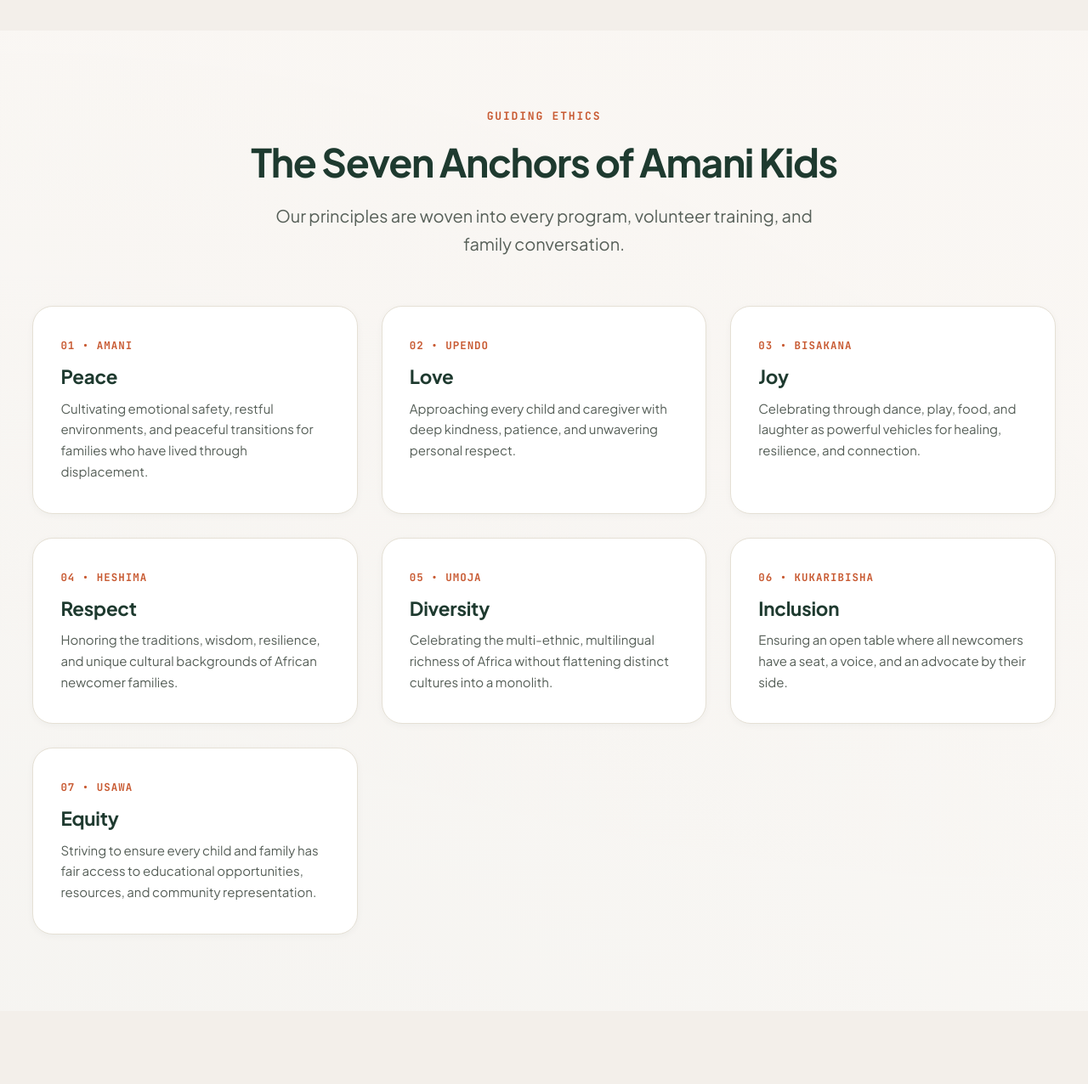
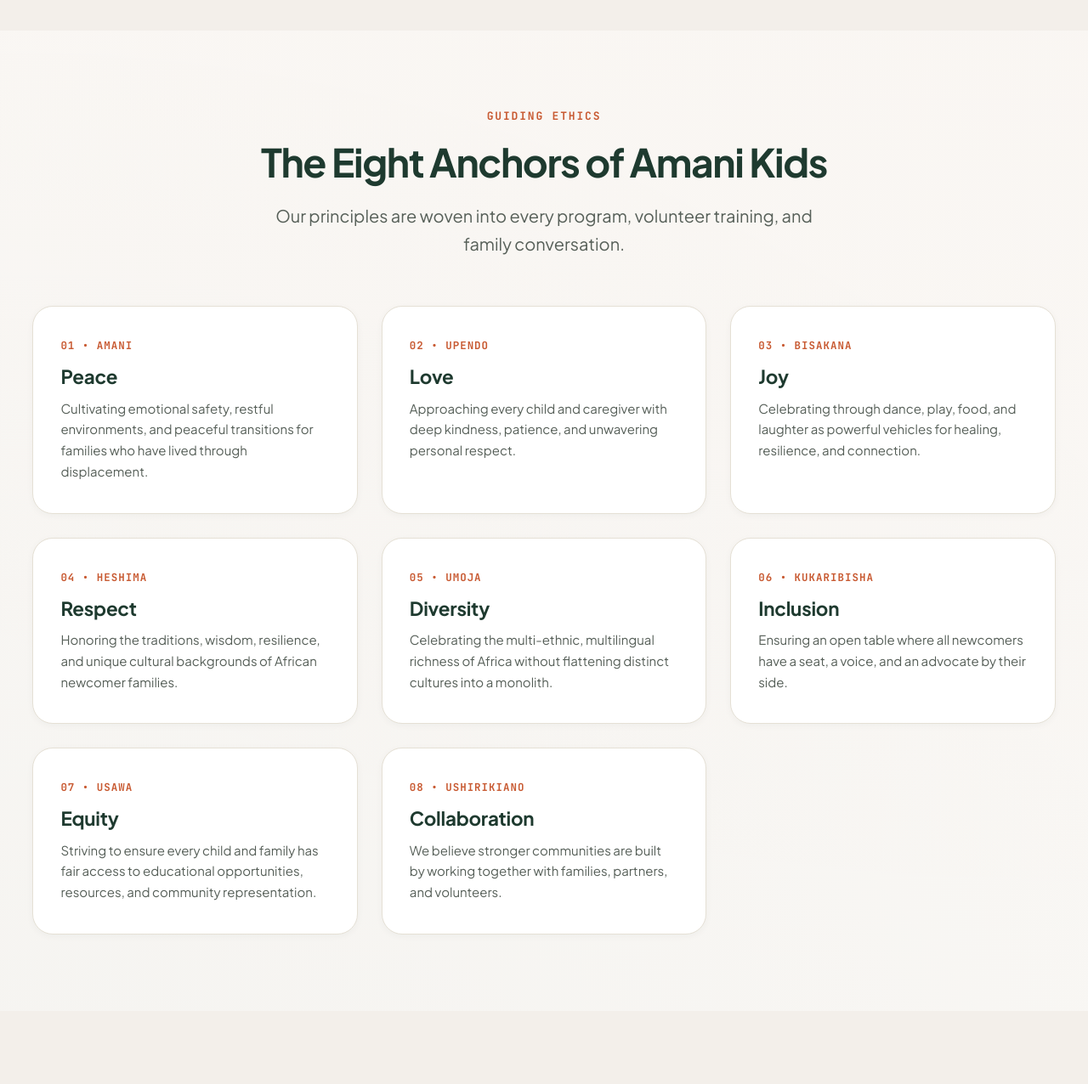
Before and after one commit to Amanikids22/Amanikids, a website: page about.html in a window 1280 px wide. Shown: the part 1916-3192 px from the top of the page at 85% size. Drawn offline with nearby package versions, Linux system fonts and the light colour scheme.

Commit message:
Update guiding ethics to Eight Anchors and add 08 Collaboration (Ushirikiano)

```diff
--- a/about.html
+++ b/about.html
@@ -447,7 +447,7 @@
       <div class="container">
         <div class="section-header text-center fade-up">
           <div class="eyebrow">GUIDING ETHICS</div>
-          <h2 class="section-title">The Seven Anchors of Amani Kids</h2>
+          <h2 class="section-title">The Eight Anchors of Amani Kids</h2>
           <p class="lead-text">Our principles are woven into every program, volunteer training, and family conversation.</p>
         </div>
 
@@ -493,6 +493,12 @@
             <div class="value-card-number">07 • USAWA</div>
             <h3>Equity</h3>
             <p>Striving to ensure every child and family has fair access to educational opportunities, resources, and community representation.</p>
+          </div>
+
+          <div class="value-feature-card">
+            <div class="value-card-number">08 • USHIRIKIANO</div>
+            <h3>Collaboration</h3>
+            <p>We believe stronger communities are built by working together with families, partners, and volunteers.</p>
           </div>
 
         </div>
--- a/css/style.css
+++ b/css/style.css
@@ -2089,7 +2089,7 @@
 }
 
 /* ==========================================================================
-   SEVEN CORE VALUES ARCHITECTURAL CARDS
+   EIGHT CORE VALUES ARCHITECTURAL CARDS
    ========================================================================== */
 .values-editorial-grid {
   display: grid;
```
